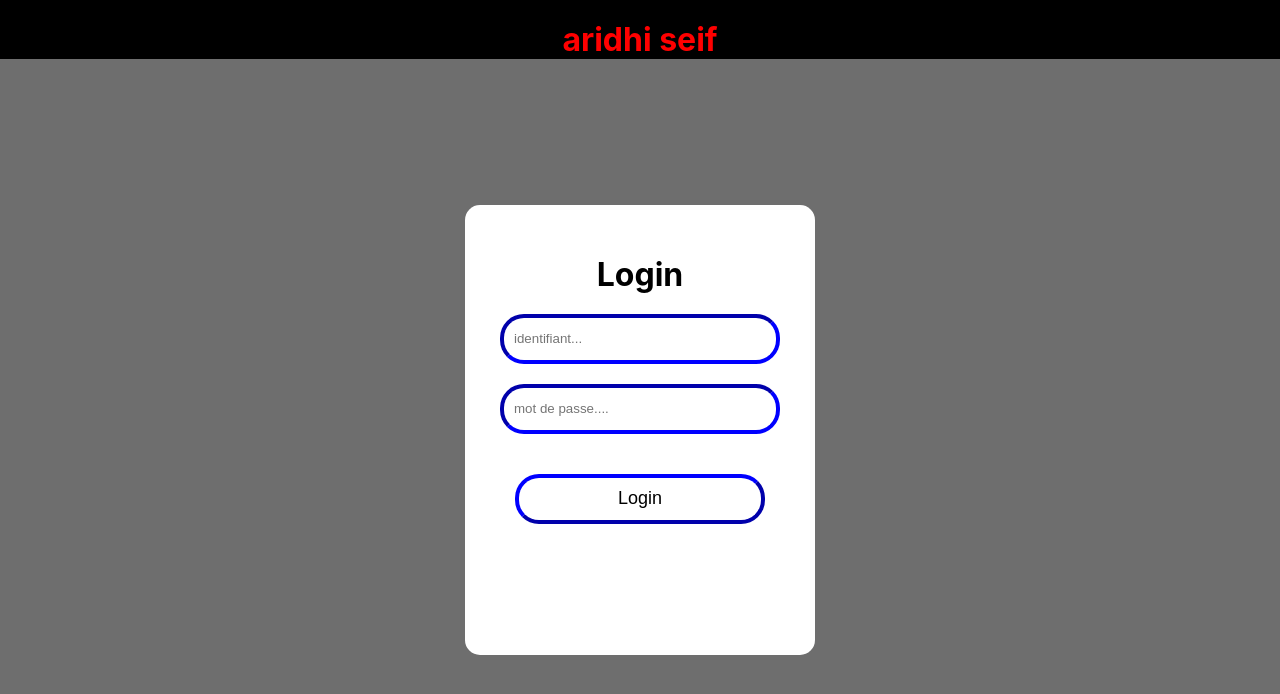
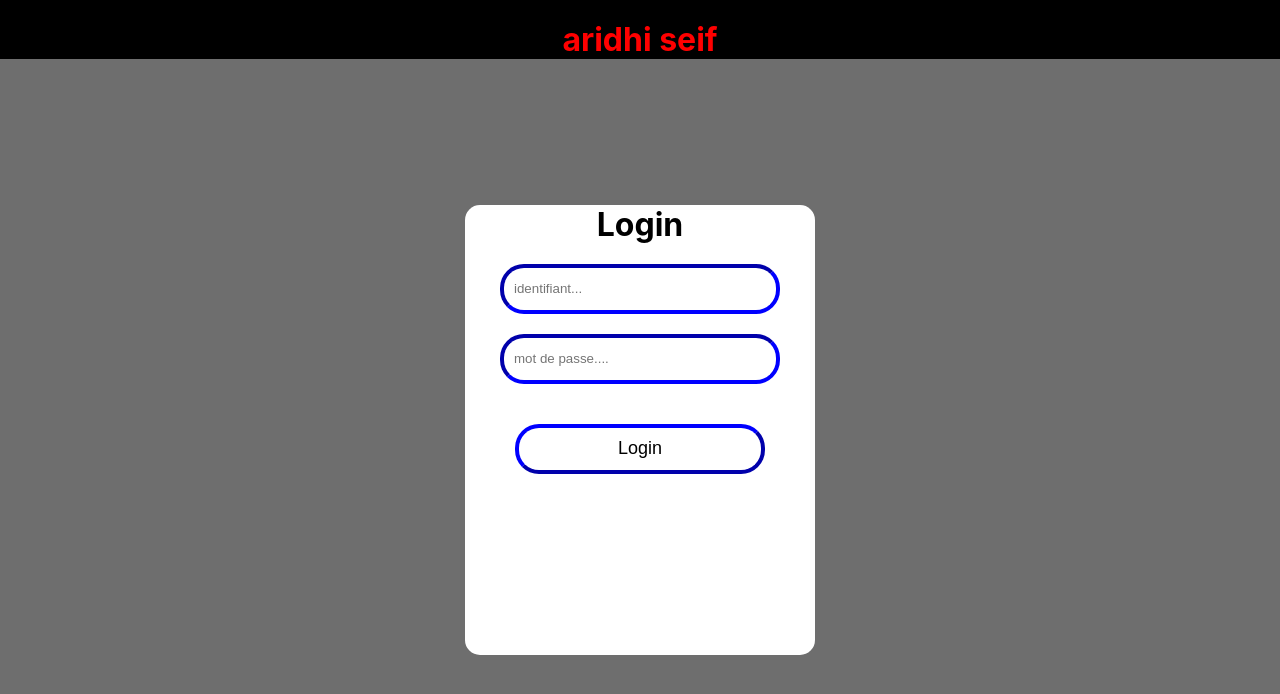
Before and after one commit to aridhiseif/stb, a React (Create React App) app: page / in a window 1280 px wide. Shown: the top 694 px of the page. Built offline with nearby package versions, Linux system fonts and the light colour scheme.

Commit message:
before convert to components

```diff
--- a/package.json
+++ b/package.json
@@ -9,6 +9,7 @@
     "firebase": "^9.6.4",
     "react": "^17.0.2",
     "react-dom": "^17.0.2",
+    "react-router-dom": "^6.2.1",
     "react-scripts": "5.0.0",
     "web-vitals": "^2.1.4"
   },
--- a/src/App.js
+++ b/src/App.js
@@ -1,35 +1,58 @@
 import logo from "./logo.svg";
 import { component, useState } from "react";
 import "./App.css";
+import { BrowserRouter as Router, Route, Switch } from "react-router-dom";
 
 function App() {
   const [Id, setId] = useState();
   const [password, setPassword] = useState();
 
+  const Login = () => {
+    console.log(`identifiant est ${Id}`);
+    console.log(`Password est ${password}`);
+  };
+
   return (
+    <Router>
       <div style={container}>
         <div style={header}>
           <h1>aridhi seif</h1>
         </div>
         <div style={body}>
           <div style={loginBox}>
-          <form action="#" method="post" className="inputZone">
+            <div
+              style={{
+                display: "flex",
+                flexDirection: "column",
+                justifyContent: "center",
+                flex: 1,
+                alignItems: "center",
+              }}
+            >
               <h1>Login</h1>
               <input
                 type="text"
                 className="textinput"
                 placeholder="identifiant..."
+                onChange={(e) => setId(e.target.value)}
               />
               <input
                 type="password"
                 className="passinput"
                 placeholder="mot de passe...."
+                onChange={(e) => setPassword(e.target.value)}
               />
-            <input type="submit" className="btn" value="Login" />
-          </form>
+              <input
+                type="submit"
+                className="btn"
+                value="Login"
+                onClick={() => Login()}
+              />
             </div>
           </div>
         </div>
+      </div>
+    </Router>
   );
 }
 
```
Also changed, not shown: src/components/Home.js (added), 1 other file (tests, documents, lock files or other folders). Lines whose indentation alone changed are shown as unchanged.
